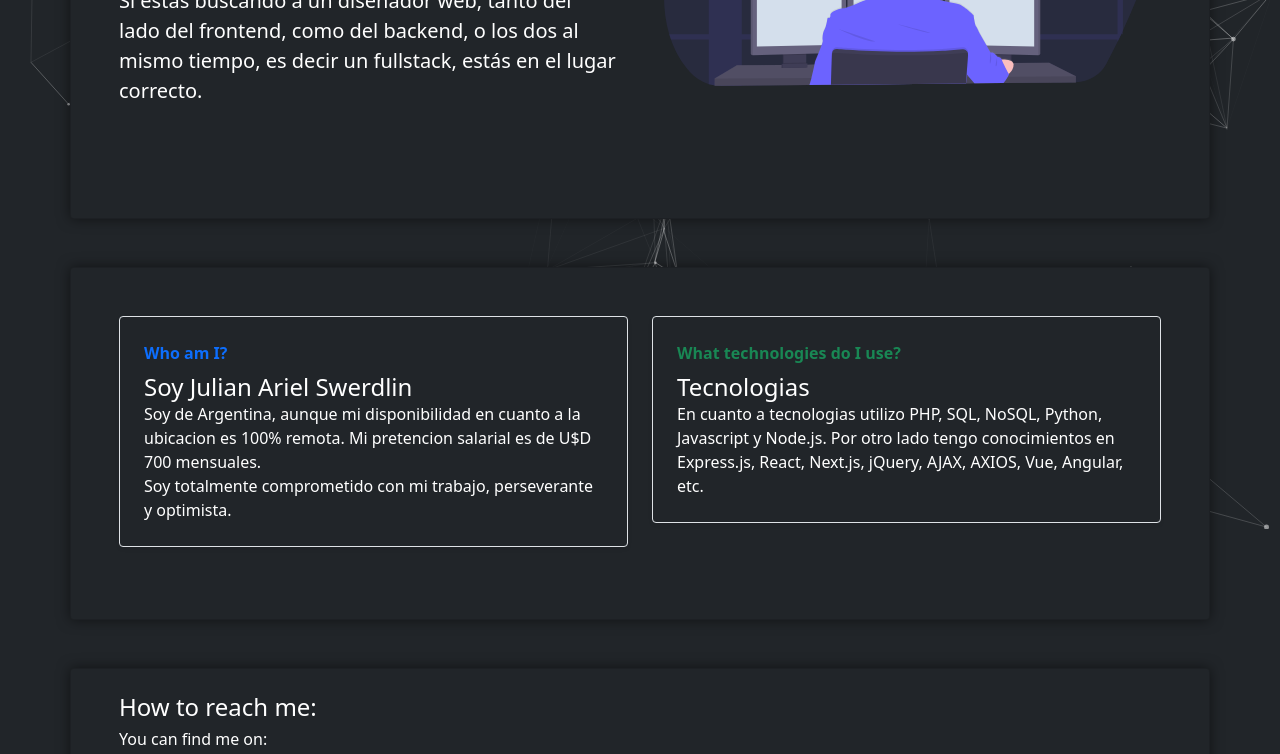
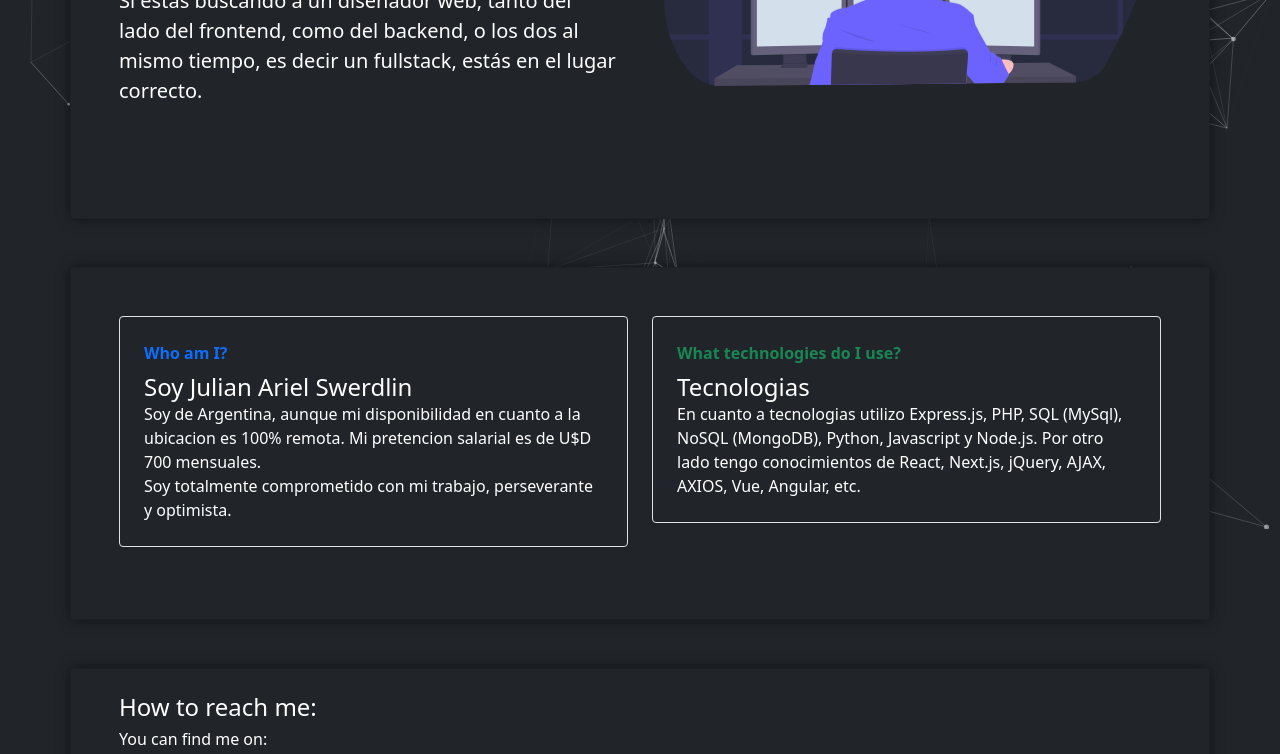
Before and after one commit to juliswer/portafolios3, a plain HTML site: page index.html in a window 1280 px wide. Shown: the part 319-1073 px from the top of the page. Drawn offline with nearby package versions, Linux system fonts and the light colour scheme.

Commit message:
Update index.html

```diff
--- a/index.html
+++ b/index.html
@@ -47,7 +47,7 @@
                 <strong class="d-inline-block mb-2 text-success">What technologies do I use?</strong>
                 <h4 class="mb-0 text-white">Tecnologias</h4>
 
-                <p class="mb-auto text-white">En cuanto a tecnologias utilizo PHP, SQL, NoSQL, Python, Javascript y Node.js. Por otro lado tengo conocimientos en Express.js, React, Next.js, jQuery, AJAX, AXIOS, Vue, Angular, etc.</p>
+                <p class="mb-auto text-white">En cuanto a tecnologias utilizo Express.js, PHP, SQL (MySql), NoSQL (MongoDB), Python, Javascript y Node.js. Por otro lado tengo conocimientos de React, Next.js, jQuery, AJAX, AXIOS, Vue, Angular, etc.</p>
 
               </div>
             </div>
```
